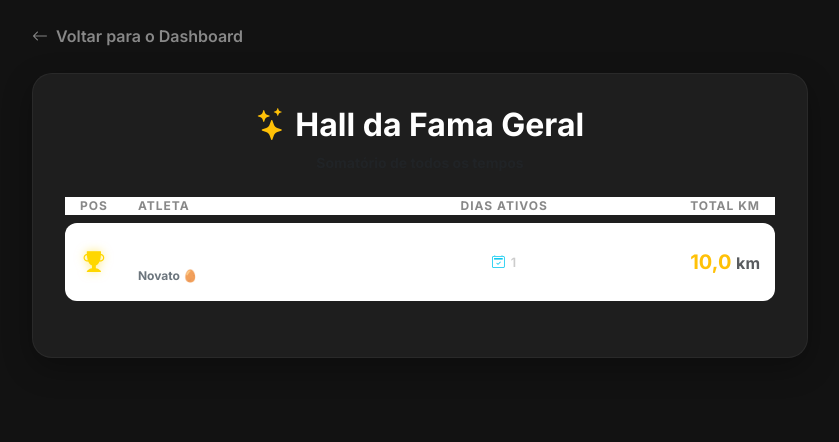
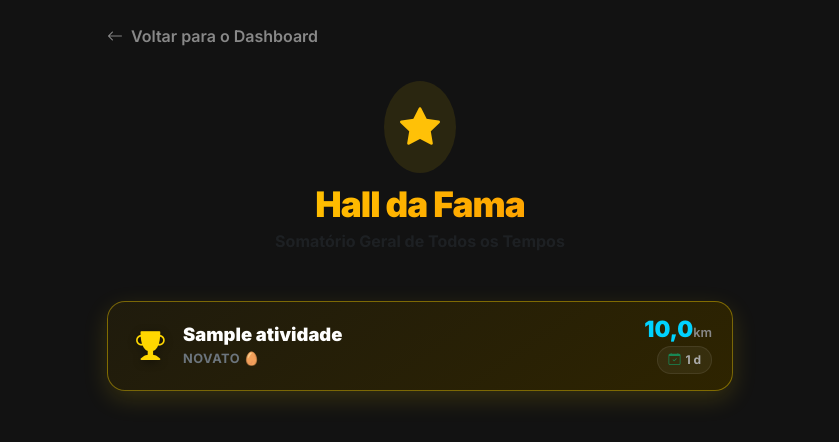
Before and after one commit to JullioDutra/projeto_kms, a Django app: page /ranking-geral/ in a window 1280 px wide. Shown: the top 442 px of the page, without its empty margins (220-1059 px from the left). Run offline with Django 5.2, Linux system fonts and the light colour scheme; tables that the repository leaves empty hold one stand-in row (values such as "Sample post").

Commit message:
Refactor ranking layout and styles in HTML

```diff
--- a/core/templates/core/ranking_geral.html
+++ b/core/templates/core/ranking_geral.html
@@ -13,117 +13,140 @@
         .back-link { color: #888; text-decoration: none; display: inline-flex; align-items: center; gap: 8px; font-weight: 600; margin-bottom: 25px; transition: 0.2s; }
         .back-link:hover { color: #fff; }
 
-        .glass-card {
-            background: #1e1e1e;
-            border: 1px solid rgba(255, 255, 255, 0.05);
-            border-radius: 20px;
-            padding: 2rem;
-            box-shadow: 0 10px 30px rgba(0,0,0,0.3);
+        /* --- TÍTULO PREMIUM --- */
+        .title-gradient {
+            background: linear-gradient(135deg, #ffd700 0%, #ff8c00 100%);
+            -webkit-background-clip: text;
+            -webkit-text-fill-color: transparent;
+            font-weight: 900;
+            font-size: 2.2rem;
+            letter-spacing: -1px;
         }
 
-        /* --- TABELA PREMIUM --- */
-        .table-responsive { overflow-x: auto; }
-        .table { color: #fff; border-collapse: separate; border-spacing: 0 8px; margin-top: -8px; }
-        .table thead th { border-bottom: none; color: #888; font-size: 0.75rem; text-transform: uppercase; letter-spacing: 1px; font-weight: 700; padding: 0 15px; }
-        .table tbody tr { background: rgba(255,255,255,0.03); transition: transform 0.2s, background 0.2s; }
-        .table tbody tr:hover { transform: translateY(-2px); background: rgba(255,255,255,0.06); }
-        .table td { border: none; padding: 15px; vertical-align: middle; }
-        .table td:first-child { border-radius: 12px 0 0 12px; }
-        .table td:last-child { border-radius: 0 12px 12px 0; }
+        /* --- CARDS DO RANKING (Substituindo a Tabela) --- */
+        .ranking-container { display: flex; flex-direction: column; gap: 12px; }
 
-        /* Estilo do Top 3 */
-        .rank-icon { font-size: 1.3rem; }
-        .rank-1 { color: #ffd700; filter: drop-shadow(0 0 5px rgba(255,215,0,0.5)); }
-        .rank-2 { color: #c0c0c0; }
-        .rank-3 { color: #cd7f32; }
+        .rank-card {
+            display: flex; align-items: center; justify-content: space-between;
+            background: #1a1d20;
+            border-radius: 18px; padding: 16px 20px;
+            border: 1px solid rgba(255, 255, 255, 0.05);
+            box-shadow: 0 4px 15px rgba(0,0,0,0.2);
+            transition: transform 0.2s ease;
+        }
+        .rank-card:hover { transform: translateY(-3px); }
 
-        /* Badge Dias Ativos */
+        /* ✨ O TOQUE ESPECIAL: Estilos Únicos para o Pódio ✨ */
+        .top-1 {
+            background: linear-gradient(145deg, #1f1b0d 0%, #2e2400 100%);
+            border: 1px solid rgba(255, 215, 0, 0.4);
+            box-shadow: 0 8px 25px rgba(255, 215, 0, 0.15);
+        }
+        .top-2 {
+            background: linear-gradient(145deg, #1a1d20 0%, #242526 100%);
+            border: 1px solid rgba(192, 192, 192, 0.3);
+        }
+        .top-3 {
+            background: linear-gradient(145deg, #1a1d20 0%, #291e14 100%);
+            border: 1px solid rgba(205, 127, 50, 0.3);
+        }
+
+        /* Ícones e Posições */
+        .pos-box { width: 45px; display: flex; justify-content: center; align-items: center; }
+        .rank-icon { font-size: 1.8rem; filter: drop-shadow(0 2px 4px rgba(0,0,0,0.4)); }
+        .icon-gold { color: #ffd700; }
+        .icon-silver { color: #c0c0c0; }
+        .icon-bronze { color: #cd7f32; }
+        .pos-number { font-size: 1.3rem; font-weight: 900; color: #6c757d; }
+
+        /* Dados do Atleta */
+        .athlete-info { flex-grow: 1; padding-left: 10px; }
+        .athlete-name { font-size: 1.15rem; font-weight: 800; color: #ffffff; margin-bottom: 0; line-height: 1.2; }
+        .athlete-level { font-size: 0.8rem; font-weight: 700; text-transform: uppercase; letter-spacing: 0.5px; }
+
+        /* Estatísticas à direita */
+        .stats-box { text-align: right; display: flex; flex-direction: column; align-items: flex-end; gap: 5px; }
+        .total-km { font-size: 1.4rem; font-weight: 900; line-height: 1; }
+        .top-1 .total-km { color: #ffd700; } /* Destaque dourado para o 1º */
+        .top-2 .total-km, .top-3 .total-km, .rank-card .total-km { color: #00d2ff; }
+
         .badge-dias {
             background: rgba(255, 255, 255, 0.05);
-            padding: 6px 12px;
+            padding: 4px 10px;
             border-radius: 20px;
-            font-size: 0.8rem;
-            font-weight: 600;
-            color: #ccc;
-            white-space: nowrap;
-            border: 1px solid rgba(255,255,255,0.1);
-            display: inline-flex;
-            align-items: center;
-            gap: 6px;
+            font-size: 0.75rem;
+            font-weight: 700;
+            color: #aaa;
+            border: 1px solid rgba(255,255,255,0.08);
+            display: inline-flex; align-items: center; gap: 5px;
         }
 
-        /* Ajustes Mobile */
         @media (max-width: 576px) {
-            .glass-card { padding: 1.2rem; }
-            h2 { font-size: 1.5rem; }
-            .badge-dias { font-size: 0.75em; padding: 5px 8px; }
-            .table td, .table th { padding: 10px; font-size: 0.9rem; }
+            .rank-card { padding: 14px 15px; }
+            .athlete-name { font-size: 1.05rem; }
+            .total-km { font-size: 1.25rem; }
+            .rank-icon { font-size: 1.5rem; }
         }
     </style>
 </head>
 <body>
-<div class="container py-4" style="max-width: 800px;">
+<div class="container py-4" style="max-width: 650px;">
 
     <a href="{% url 'dashboard' %}" class="back-link">
         <i class="bi bi-arrow-left"></i> Voltar para o Dashboard
     </a>
 
-    <div class="glass-card">
-        <div class="text-center mb-4">
-            <h2 class="mb-2 fw-bold"><i class="bi bi-stars text-warning"></i> Hall da Fama Geral</h2>
-            <p class="text-muted small fw-bold">Somatório de todos os tempos</p>
+    <div class="text-center mb-5 mt-2">
+        <div class="d-inline-block p-3 rounded-circle" style="background: rgba(255, 215, 0, 0.1); margin-bottom: 10px;">
+            <i class="bi bi-star-fill text-warning fs-1"></i>
         </div>
+        <h1 class="title-gradient mb-1">Hall da Fama</h1>
+        <p class="text-muted fw-bold mb-0">Somatório Geral de Todos os Tempos</p>
+    </div>
 
-        <div class="table-responsive">
-            <table class="table align-middle">
-                <thead>
-                    <tr>
-                        <th class="text-center" style="width: 50px;">Pos</th>
-                        <th>Atleta</th>
-                        <th class="text-center">Dias Ativos</th>
-                        <th class="text-end">Total KM</th>
-                    </tr>
-                </thead>
-                <tbody>
-                    {% for corredor in ranking %}
-                    <tr>
-                        <td class="text-center">
-                            {% if forloop.counter == 1 %} <i class="bi bi-trophy-fill rank-icon rank-1"></i>
-                            {% elif forloop.counter == 2 %} <i class="bi bi-award-fill rank-icon rank-2"></i>
-                            {% elif forloop.counter == 3 %} <i class="bi bi-award-fill rank-icon rank-3"></i>
-                            {% else %} <span class="fw-bold text-muted">{{ forloop.counter }}º</span>
-                            {% endif %}
-                        </td>
+    <div class="ranking-container">
+        {% for corredor in ranking %}
+        <div class="rank-card {% if forloop.counter == 1 %}top-1{% elif forloop.counter == 2 %}top-2{% elif forloop.counter == 3 %}top-3{% endif %}">
 
-                        <td>
-                            <div class="fw-bold text-white">{{ corredor.nome_usuario }}</div>
-                            <small class="{{ corredor.classe_nivel }} fw-bold" style="font-size: 0.75rem;">
-                                {{ corredor.nivel }}
-                            </small>
-                        </td>
+            <div class="d-flex align-items-center w-100">
 
-                        <td class="text-center">
-                            <span class="badge-dias">
-                                <i class="bi bi-calendar2-check text-info"></i> {{ corredor.dias_ativos }}
-                            </span>
-                        </td>
+                <div class="pos-box">
+                    {% if forloop.counter == 1 %}
+                        <i class="bi bi-trophy-fill rank-icon icon-gold"></i>
+                    {% elif forloop.counter == 2 %}
+                        <i class="bi bi-award-fill rank-icon icon-silver"></i>
+                    {% elif forloop.counter == 3 %}
+                        <i class="bi bi-award-fill rank-icon icon-bronze"></i>
+                    {% else %}
+                        <span class="pos-number">{{ forloop.counter }}º</span>
+                    {% endif %}
+                </div>
 
-                        <td class="text-end fw-bold text-warning fs-5">
-                            {{ corredor.total_km_geral|floatformat:1 }} <span class="fs-6 text-muted">km</span>
-                        </td>
-                    </tr>
-                    {% empty %}
-                    <tr>
-                        <td colspan="4" class="text-center py-5">
-                            <i class="bi bi-inbox text-muted fs-1 d-block mb-3"></i>
-                            <span class="text-muted fw-bold">Ainda sem dados registrados.</span>
-                        </td>
-                    </tr>
-                    {% endfor %}
-                </tbody>
-            </table>
+                <div class="athlete-info">
+                    <h4 class="athlete-name">{{ corredor.nome_usuario }}</h4>
+                    <span class="{{ corredor.classe_nivel }} athlete-level">{{ corredor.nivel }}</span>
+                </div>
+
+                <div class="stats-box">
+                    <div class="total-km">
+                        {{ corredor.total_km_geral|floatformat:1 }}<span style="font-size: 0.8rem; font-weight: 600; color: #888;">km</span>
+                    </div>
+                    <div class="badge-dias">
+                        <i class="bi bi-calendar-check text-success"></i> {{ corredor.dias_ativos }} d
+                    </div>
+                </div>
+
+            </div>
         </div>
+        {% empty %}
+        <div class="text-center py-5">
+            <i class="bi bi-emoji-frown text-muted fs-1 d-block mb-3"></i>
+            <h5 class="text-white fw-bold">Nenhum atleta registrado.</h5>
+            <p class="text-muted">A corrida ainda não começou!</p>
+        </div>
+        {% endfor %}
     </div>
+
 </div>
 </body>
 </html>
```
